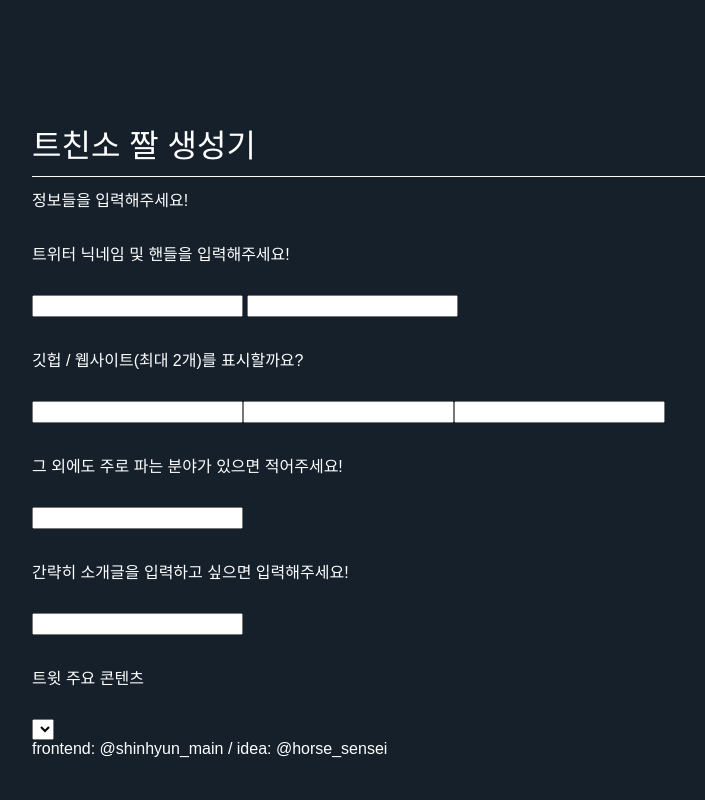
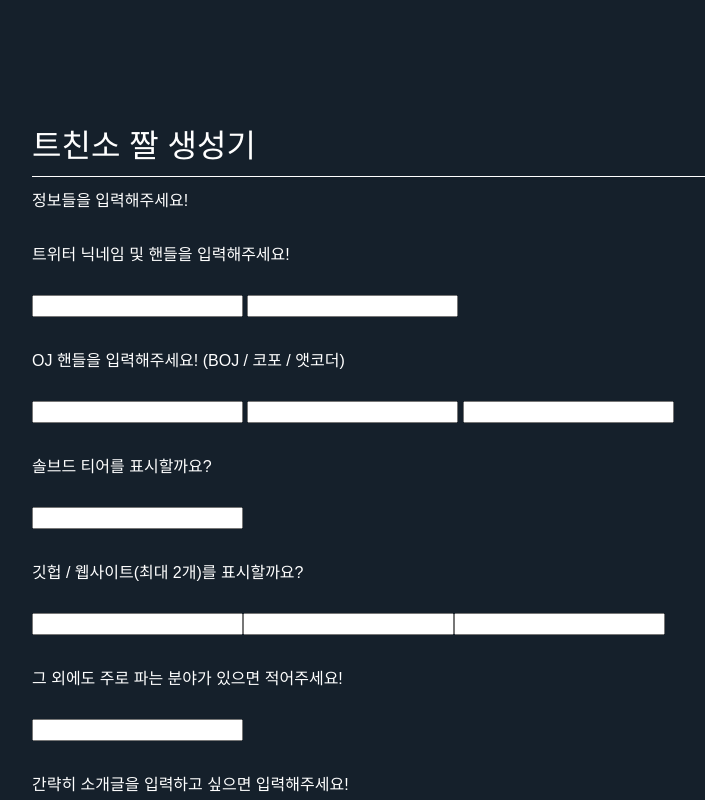
Before and after one commit to kyaryunha/twitter-friend, a Next.js app: page / in a window 1280 px wide. Both pictures are taken after a click on the element "알고리즘 트친소". Shown: the top 800 px of the page, without its empty margins (88-793 px from the left). Built offline with nearby package versions, Linux system fonts and the light colour scheme; a web font is replaced by a local one.

Commit message:
fix typo

```diff
--- a/components/create-template/questions.tsx
+++ b/components/create-template/questions.tsx
@@ -5,7 +5,7 @@ import {useStores} from "../../stores";
 import {CreateMenuEnum} from "../../types";
 
 const Questions: NextPage = observer(() => {
-    const {createStore}=useStores();
+    const {createMenuStore}=useStores();
     return (
         <div>
             <StyledQuestion>
@@ -13,7 +13,7 @@ const Questions: NextPage = observer(() => {
             </StyledQuestion>
             <input/> <input/>
             {
-                createStore && createStore.menu === CreateMenuEnum.ALGORITHM &&
+                createMenuStore && createMenuStore.menu === CreateMenuEnum.ALGORITHM &&
                 <>
                     <StyledQuestion>
                         OJ 핸들을 입력해주세요! (BOJ / 코포 / 앳코더)
@@ -22,7 +22,7 @@ const Questions: NextPage = observer(() => {
                 </>
             }
             {
-                createStore && createStore.menu === CreateMenuEnum.ALGORITHM &&
+                createMenuStore && createMenuStore.menu === CreateMenuEnum.ALGORITHM &&
                 <>
                     <StyledQuestion>
                         솔브드 티어를 표시할까요?
@@ -31,7 +31,7 @@ const Questions: NextPage = observer(() => {
                 </>
             }
             {
-                createStore && createStore.menu === CreateMenuEnum.FRONTEND &&
+                createMenuStore && createMenuStore.menu === CreateMenuEnum.FRONTEND &&
                 <>
                     <StyledQuestion>
                         기술 스택을 입력해주세요!
```
